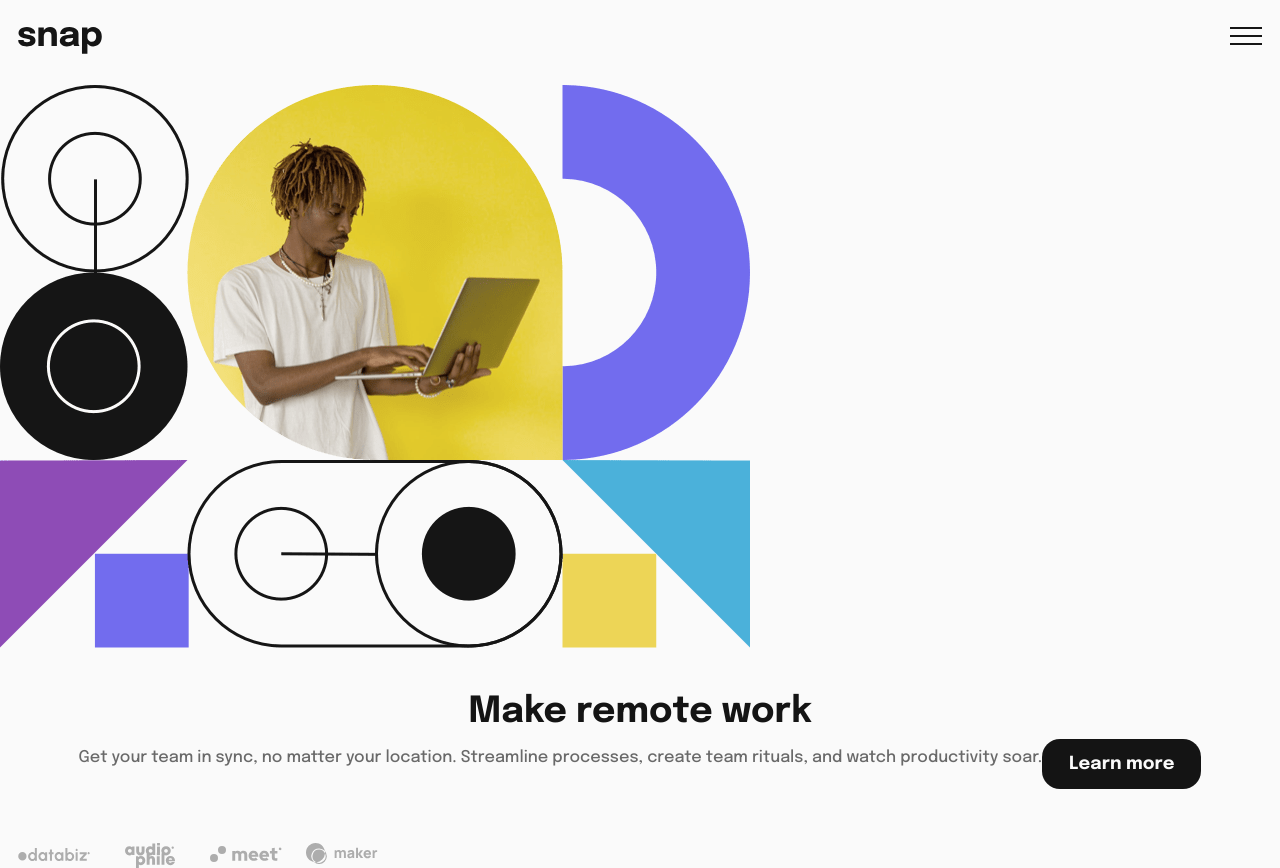
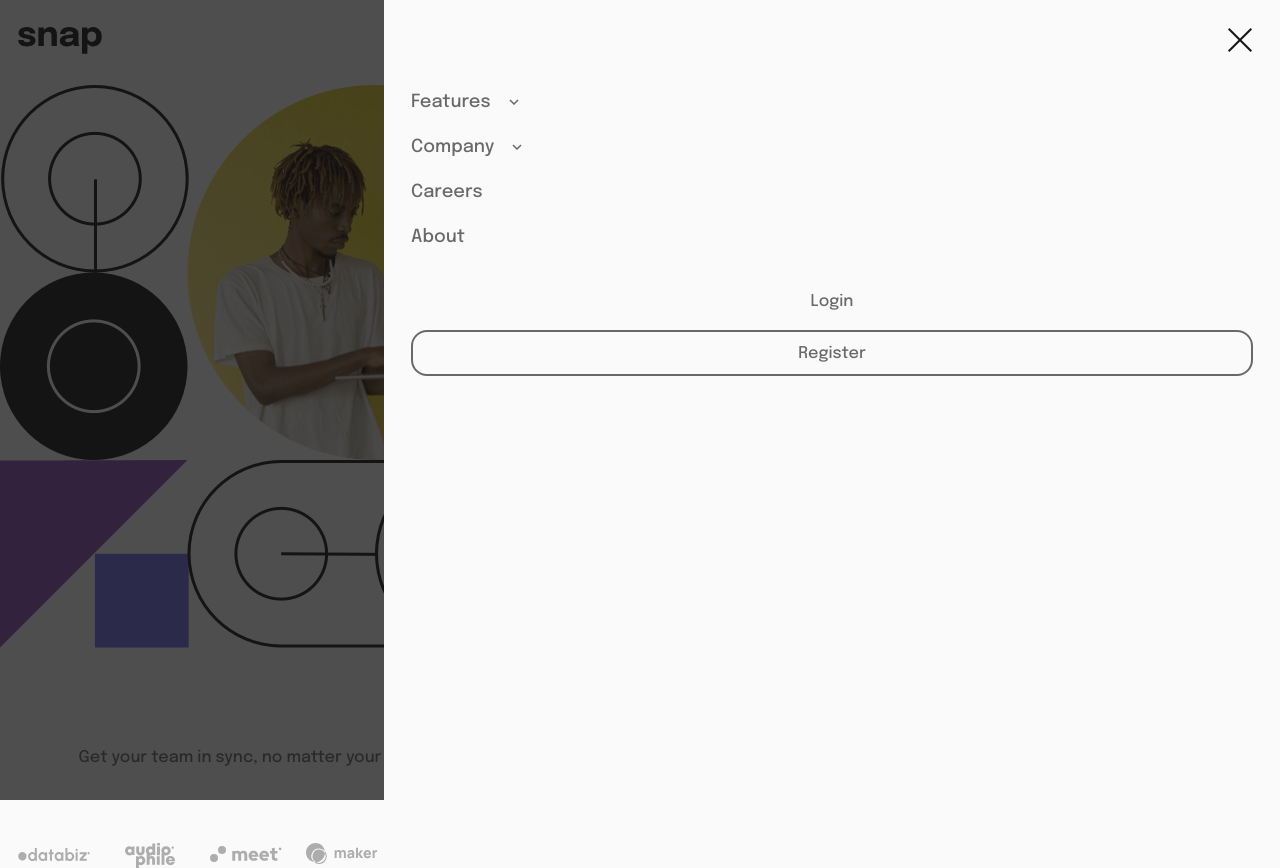
Before and after one commit to junwei-tj/intro-section-with-dropdown-navigation-frontend-mentor, a plain HTML site: page index.html in a window 1280 px wide. Drawn offline with Linux system fonts and the light colour scheme.

Commit message:
added menu items on side nav bar

```diff
--- a/index.html
+++ b/index.html
@@ -49,12 +49,29 @@
   </div>
   <div class="overlay" id="overlay"></div>
   <div class="container side-nav" id="side-nav">
-    <div class="container header">
-      <div class="side-nav-img" id="close-button" onclick="closeMenu()">
-        <img src="./images/icon-close-menu.svg" />
+    <div class="side-nav-header" id="close-button" onclick="closeMenu()">
+      <img src="./images/icon-close-menu.svg" />
+    </div>
+    <div class="menu-item">
+      <div class="dropdown-menu">
+        <span>Features</span>
+        <img src="./images/icon-arrow-down.svg" class="menu-arrow" />
       </div>
     </div>
-    <p>Something something something</p>
+    <div class="menu-item">
+      <div class="dropdown-menu">
+        <span>Company</span>
+        <img src="./images/icon-arrow-down.svg" class="menu-arrow" />
+      </div>
+    </div>
+    <div class="menu-item">
+      <span>Careers</span>
+    </div>
+    <div class="menu-item">
+      <span>About</span>
+    </div>
+    <button class="btn btn-side-nav">Login</button>
+    <button class="btn btn-side-nav btn-register">Register</button>
   </div>
   <script src="script.js"></script>
 </body>
--- a/styles.css
+++ b/styles.css
@@ -103,11 +103,19 @@ body{
   right: 0;
   background-color: var(--white);
   transition: transform 0.5s;
-  transform: translateX(100%);
+  /* transform: translateX(100%); */
+  flex-direction: column;
+  padding: 1.5em;
+  box-sizing: border-box;
+}
+
+.side-nav-header {
+  align-self: flex-end;
+  margin-bottom: 2em;
 }
 
 .overlay {
-  display: none;
+  /* display: none; */
   background-color: var(--black);
   opacity: 75%;
   width: 100%;
@@ -119,6 +127,33 @@ body{
   transition: 0.5s;
 }
 
-.side-nav .header {
-  justify-content: flex-end;
+.menu-item {
+  color: var(--gray);
+  margin-bottom: 1.5em;
 }
+
+.menu-item:not(:nth-child(4)):hover {
+  cursor: pointer;
+}
+
+.dropdown-menu {
+  display: flex;
+  align-items: center;
+}
+
+.menu-arrow {
+  margin-left: 1em;
+}
+
+.btn-side-nav {
+  background-color: var(--white);
+  color: var(--gray);
+  font-size: 0.9em;
+  margin-top: .5em;
+  padding: .75em;
+}
+
+.btn-register {
+  border: 2px solid var(--gray);
+  border-radius: 16px;
+}
```
